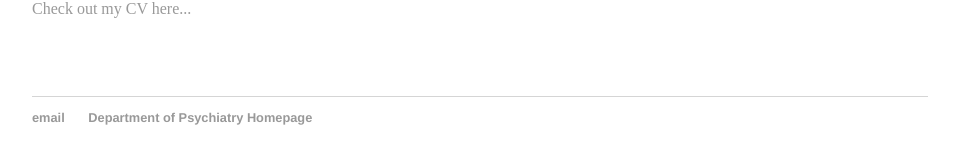
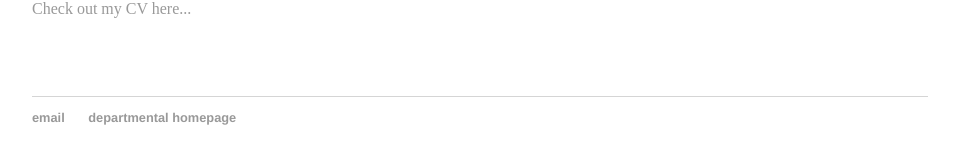
Before and after one commit to apike02/apike02.github.io, a Jekyll site: the page built from index.html, in a window 1280 px wide. Shown: the part 480-644 px from the top of the page, without its empty margins (160-1119 px from the left). Built offline with Jekyll 4.4.1, drawn with Linux system fonts in a browser that asks for light colours.

Commit message:
Update default.html

```diff
--- a/_layouts/default.html
+++ b/_layouts/default.html
@@ -21,7 +21,7 @@
 			<footer>
 	    		<ul>
 	        		<li><a href="mailto:alex.pike02@gmail.com">email</a></li>
-	        		<li><a href="https://www.psych.ox.ac.uk/team/alexandra-pike">Department of Psychiatry Homepage</a></li>
+	        		<li><a href="https://www.psych.ox.ac.uk/team/alexandra-pike">departmental homepage</a></li>
 				</ul>
 			</footer>
 		</body>
```
